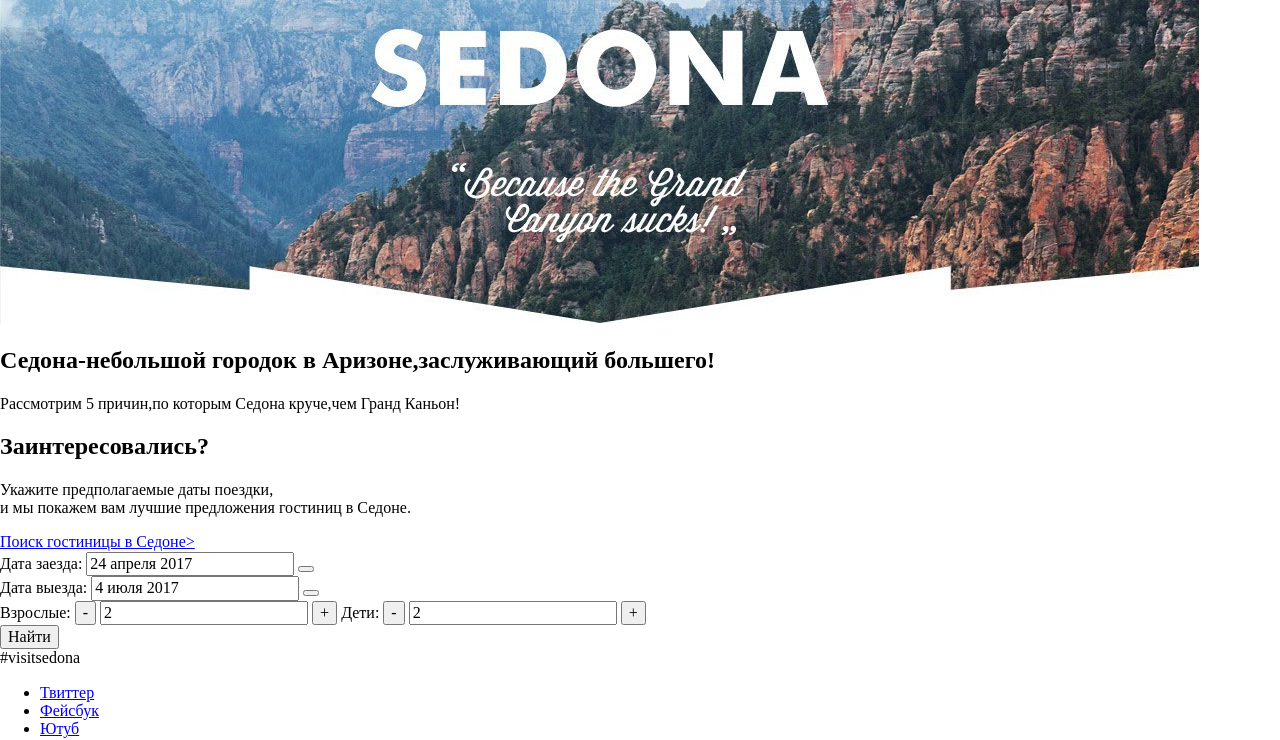
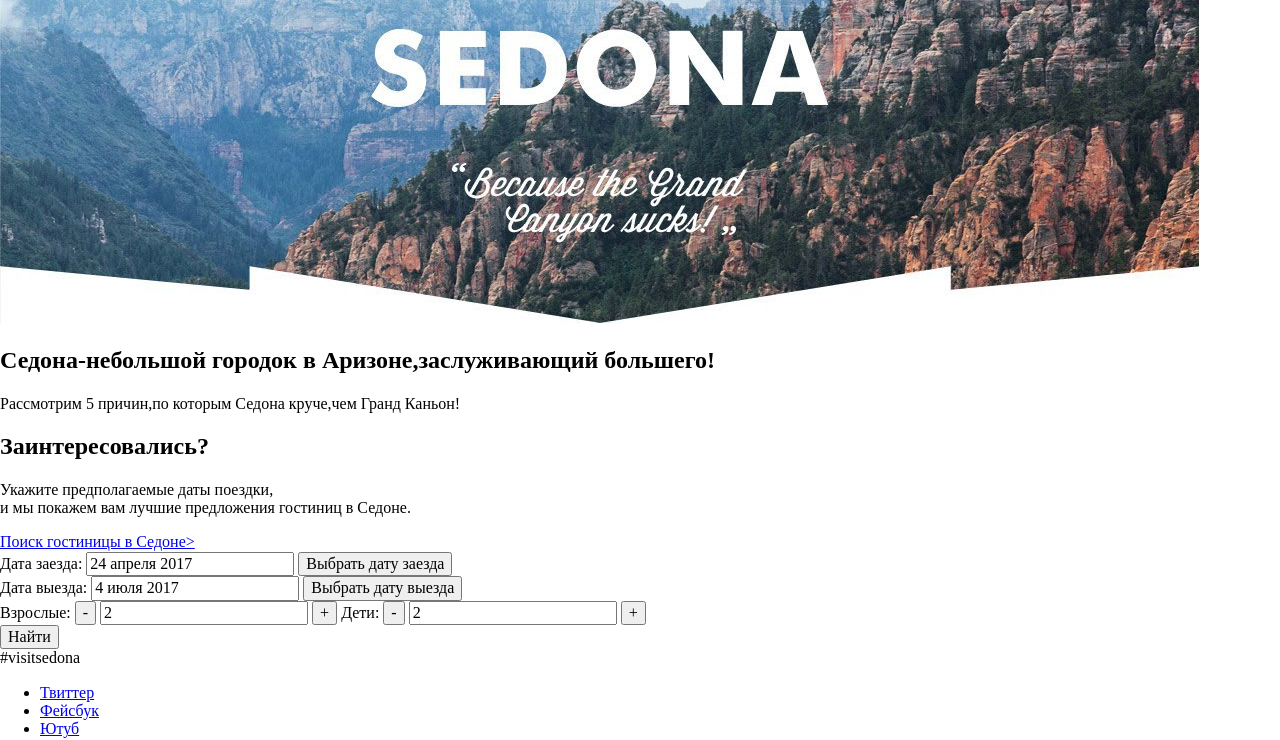
Before and after one commit to vlyubchuk/869895-sedona, a plain HTML site: page index.html in a window 1280 px wide. Shown: the part 365-1105 px from the top of the page. Drawn offline with Linux system fonts and the light colour scheme; files that its build step writes are made by us from their sources.

Commit message:
Изменил кнопки

```diff
--- a/index.html
+++ b/index.html
@@ -89,12 +89,12 @@
         <div>
           <label for="date-in">Дата заезда:</label>
             <input type="text" name="date-in" id="date-in" value="24 апреля 2017">
-            <button></button>
+            <button type="button"><span class="visually-hidden">Выбрать дату заезда</span></button>
         </div>
         <div>
           <label for="date-out">Дата выезда:</label>
             <input type="text" name="date-out" id="date-out" value="4 июля 2017">
-            <button></button>
+            <button type="button"><span class="visually-hidden">Выбрать дату выезда</span></button>
         </div>
         <div>
           <label for="adult">Взрослые:</label>
```
